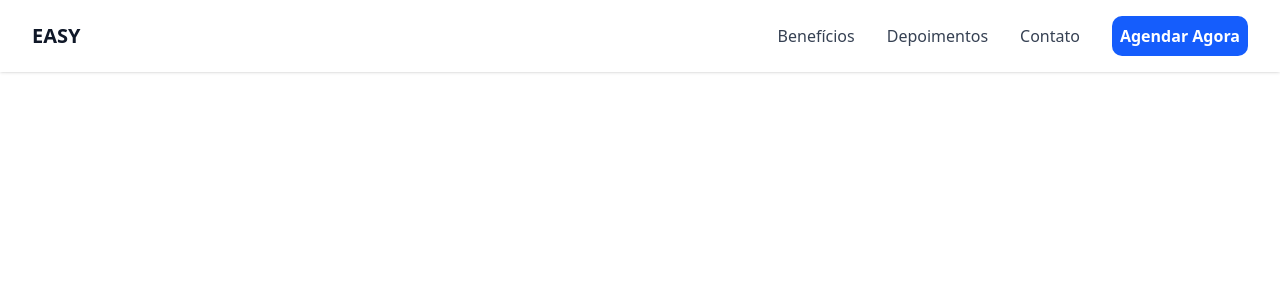
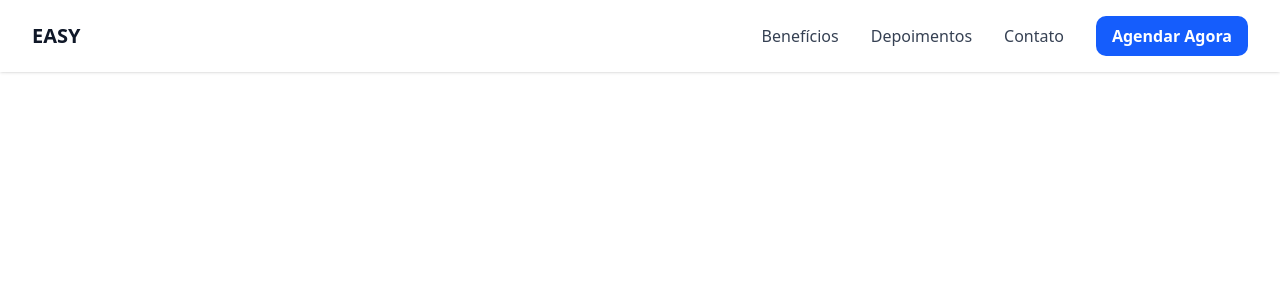
Before and after one commit to LuanRibeiroGit/easybarbers, a Next.js app: page / in a window 1280 px wide. Shown: the top 300 px of the page. Built offline with nearby package versions, Linux system fonts and the light colour scheme.

Commit message:
style(header): corrigindo o botão Agendar agora

```diff
--- a/src/components/landingpage/header.tsx
+++ b/src/components/landingpage/header.tsx
@@ -13,7 +13,7 @@ export default function Header() {
     }
 
     return (
-        <header className="fixed top-0 left-0 right-0 bg-white/95 backdrop-blur-sm shadow-sm z-50 transition-all duration-300">
+        <header className="fixed w-full bg-white/95 backdrop-blur-sm shadow-sm z-50 transition-all duration-300">
             <div className="max-w-7xl mx-auto px-4 sm:px-6 lg:px-8 py-4 flex items-center justify-between">
                 <div className="flex items-center gap-2 flex-shrink-0">
                     <span className="text-xl font-bold text-gray-900">EASY</span>
@@ -29,7 +29,7 @@ export default function Header() {
                     <button onClick={() => scrollToSection("contact")} className="text-gray-700 hover:text-blue-600 transition-colors font-medium">
                         Contato
                     </button>
-                    <button onClick={() => scrollToSection("cta")} className="bg-blue-600 p-2 rounded-[10px] hover:bg-blue-700 text-white font-semibold">
+                    <button onClick={() => scrollToSection("cta")} className="bg-blue-600 p-2 px-4 rounded-[10px] hover:bg-blue-700 text-white font-semibold">
                         Agendar Agora
                     </button>
                 </nav>
```
